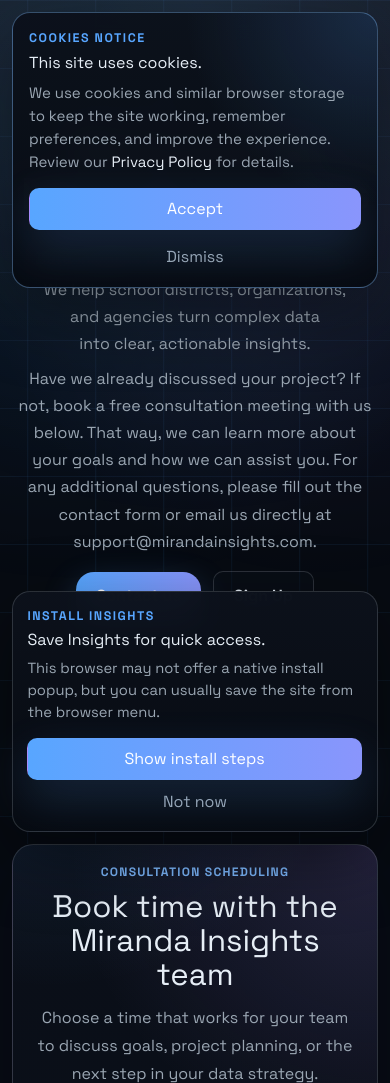
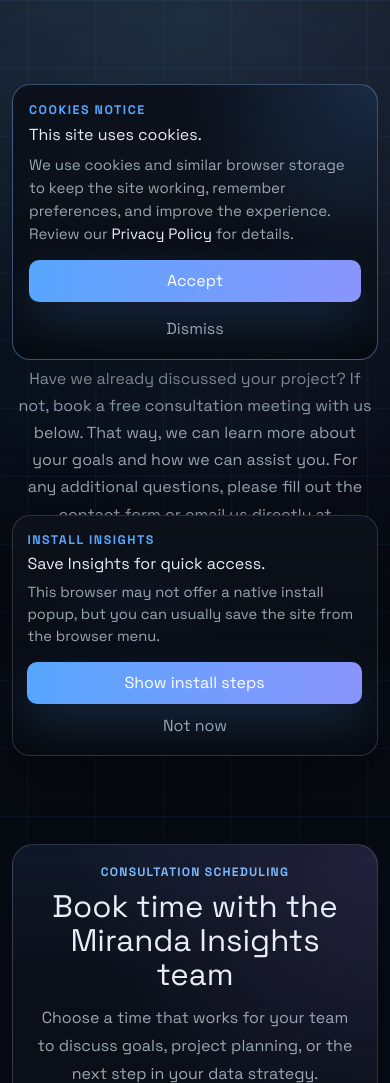
Before and after one commit to isaiaha09/miranda_insights, a Django app: page / in a window 390 px wide. Shown: the top 1083 px of the page. Run offline with Django 5.2, Linux system fonts and the light colour scheme.

Commit message:
fixed bugs after importing image in the header

```diff
--- a/current_website/static/css/base.css
+++ b/current_website/static/css/base.css
@@ -129,7 +129,7 @@ body.nav-open {
     top: 0;
     left: 0;
     right: 0;
-    z-index: 1100;
+    z-index: 1300;
     will-change: top;
 }
 
@@ -158,7 +158,7 @@ body.is-scrolling .site-footer {
     position: fixed;
     inset: 0;
     background: rgba(0, 0, 0, 0.35);
-    z-index: 1000;
+    z-index: 1250;
 }
 
 .nav-left {
@@ -726,6 +726,10 @@ input:focus-visible {
         padding: 0.9rem;
     }
 
+    body.landing .pwa-install-banner {
+        bottom: calc(var(--header-height) + 1rem);
+    }
+
     .pwa-install-banner__media {
         display: none;
     }
--- a/current_website/static/css/home.css
+++ b/current_website/static/css/home.css
@@ -331,7 +331,7 @@ body.landing .hero-left {
 
 @media (max-width: 800px) {
     .cookie-banner {
-        top: 0.75rem;
+        top: calc(var(--header-height) + 0.75rem);
         right: auto;
         left: 50%;
         width: min(28rem, calc(100vw - 1.5rem));
```
